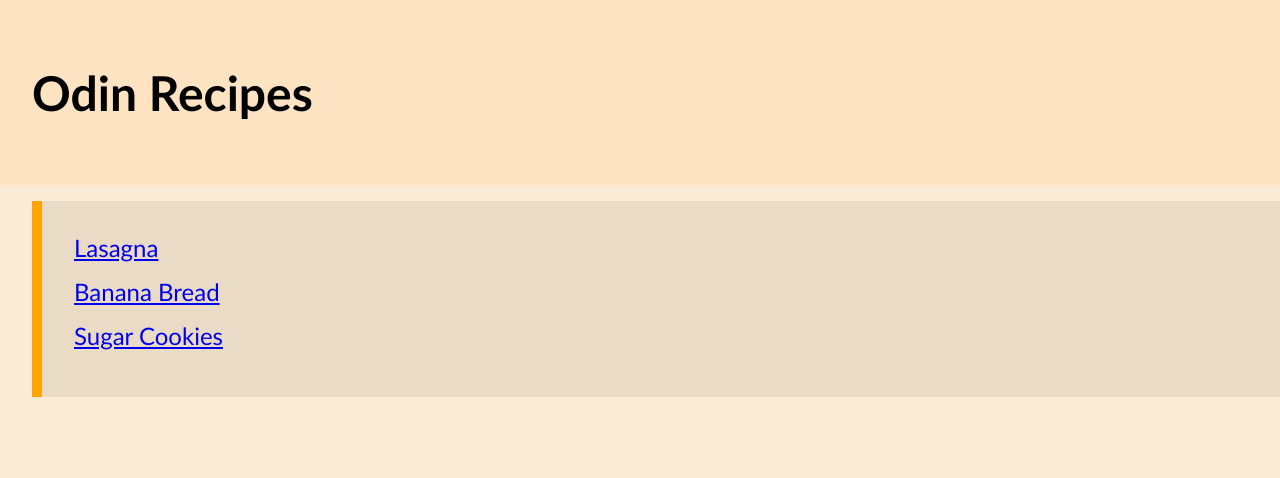
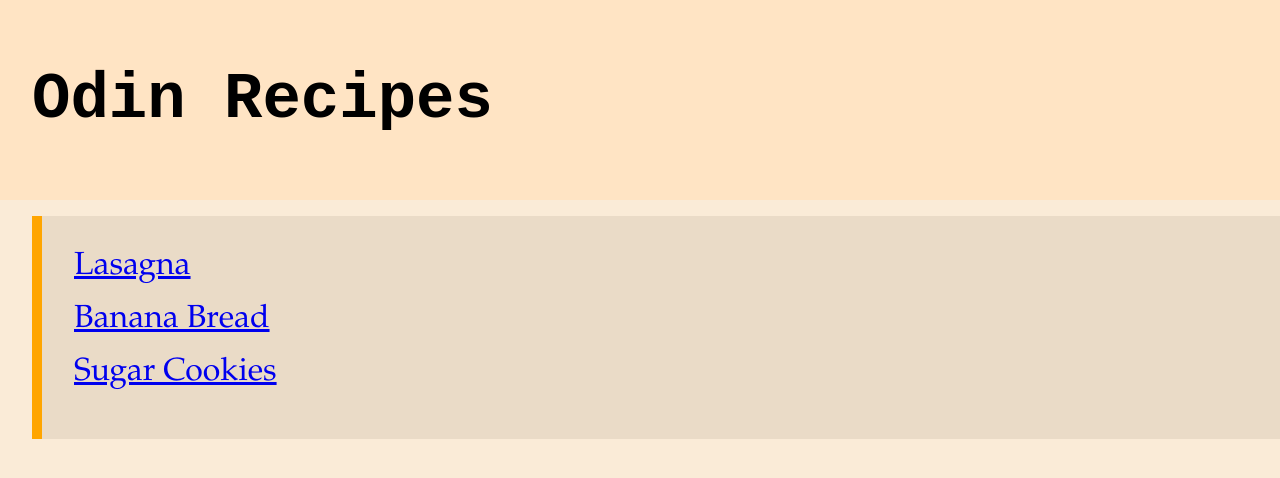
Before and after one commit to drdexe/odin-recipes, a plain HTML site: page index.html in a window 1280 px wide. Drawn offline with Linux system fonts and the light colour scheme.

Commit message:
Change heading and recipe list fonts

```diff
--- a/style.css
+++ b/style.css
@@ -4,8 +4,12 @@ body {
   margin: 0;
 }
 
+h1 {
+  font-family: "Courier New", monospace;
+}
+
 .index-header {
-  font-size: 3em;
+  font-size: 4em;
   font-weight: 900;
   background-color: bisque;
   margin: 0;
@@ -20,7 +24,8 @@ body {
 }
 
 .recipe-list li {
-  font-size: 1.5em;
+  font-family: Garamond, serif;
+  font-size: 2em;
   margin-bottom: 15px;
 }
 
@@ -30,7 +35,7 @@ body {
 
 .recipe-header > h1 {
   background-color: wheat;
-  font-size: 2em;
+  font-size: 2.5em;
   padding: 16px;
 }
 
@@ -47,6 +52,7 @@ h2 + ul, h2 + ol {
 }
 
 .home {
+  font-family: 'Times New Roman', Times, serif;
   font-size: 32px;
   text-align: center;
   margin: 32px;
```
